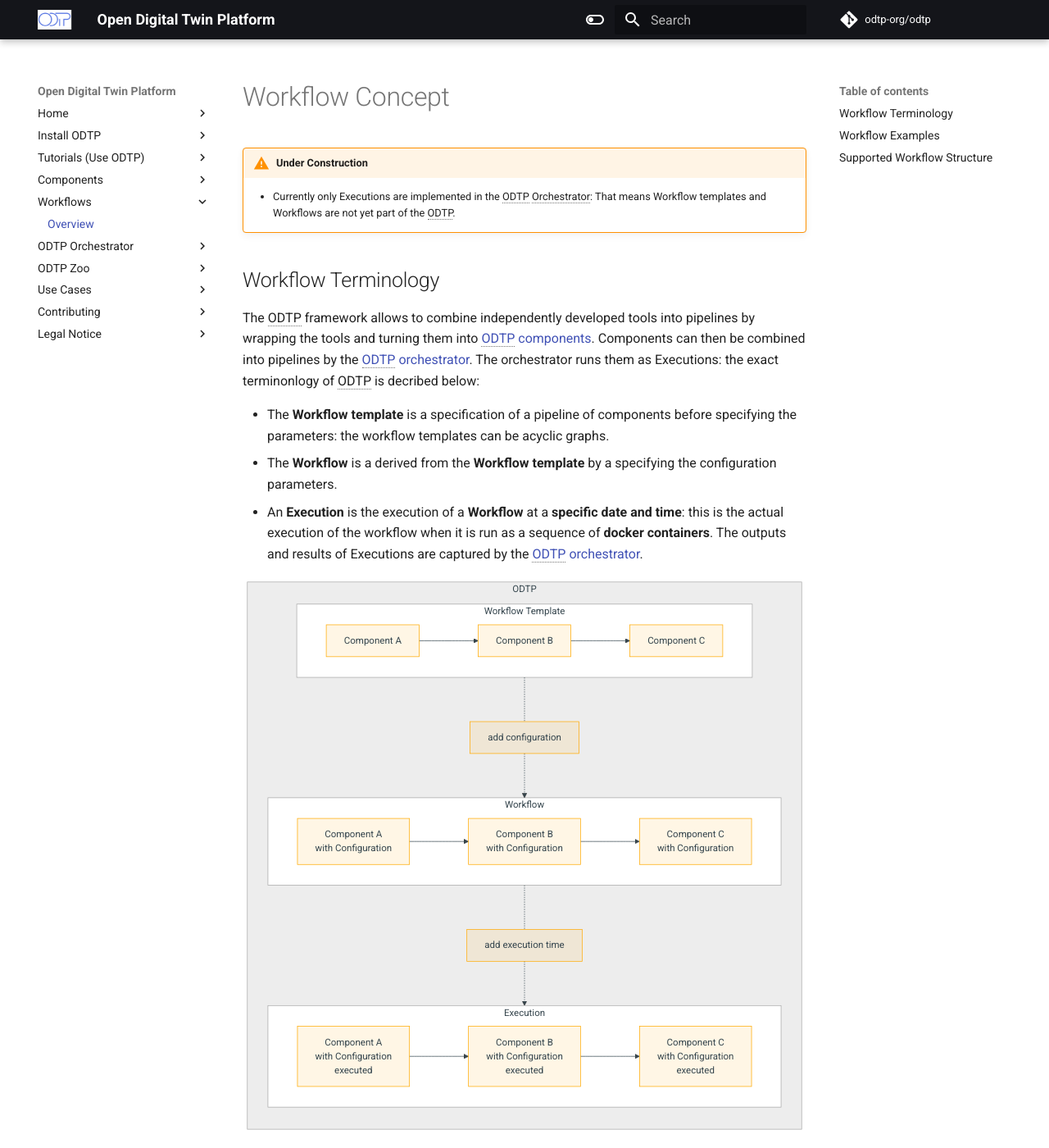
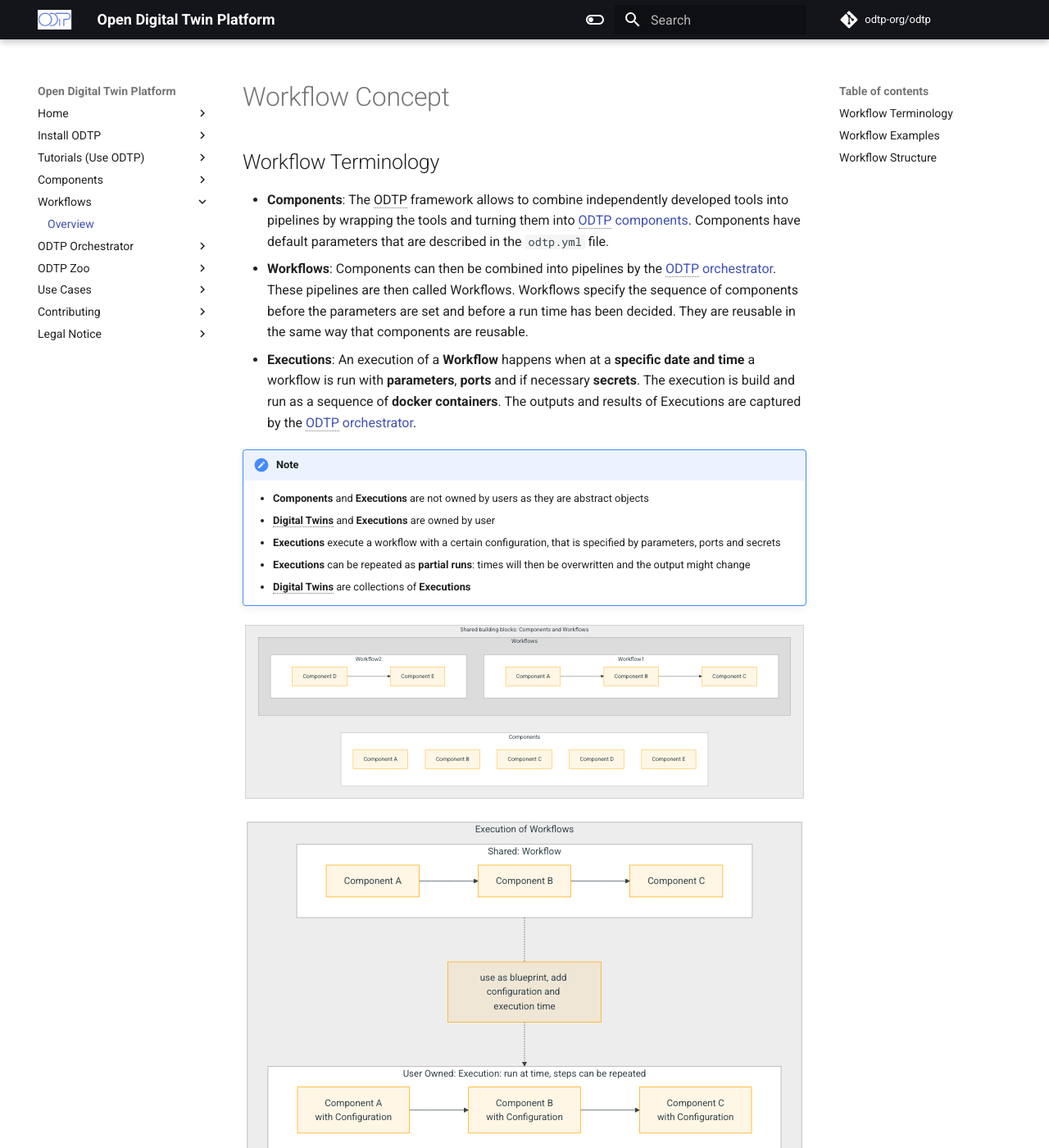
Before and after one commit to odtp-org/odtp-manuals, an MkDocs documentation site: the page built from docs/workflows/index.md, in a window 1280 px wide and 1400 px high. Shown: the whole window at 82% size. Built offline with MkDocs 1.6.1 and Material for MkDocs 9.7.7, drawn with Linux system fonts in a browser that asks for light colours; a script that is not in the unit is left out; comment, search, counter and statistics services are not loaded; some of the changed text lies outside the part shown.

Commit message:
feat: update workflow sections
workflows are now implemented in odtp therefore this section needs adaptations

````diff
--- a/docs/workflows/index.md
+++ b/docs/workflows/index.md
@@ -1,49 +1,76 @@
 # Workflow Concept
-
-!!! warning end "Under Construction"
-
-    - Currently only Executions are implemented in the ODTP Orchestrator: That means Workflow templates and Workflows are not yet part of the ODTP.
 
 ## Workflow Terminology
 
-The ODTP framework allows to combine independently developed tools into pipelines by wrapping the tools and turning them into [ODTP components](../components/index.md). Components can then be combined into pipelines by the [ODTP orchestrator](../orchestrator/index.md). The orchestrator runs them as Executions: the exact terminonlogy of ODTP is decribed below:
+- **Components**: The ODTP framework allows to combine independently developed tools into pipelines by wrapping the tools and turning them into [ODTP components](../components/index.md). Components have default parameters that are described in the `odtp.yml` file.
+- **Workflows**: Components can then be combined into pipelines by the [ODTP orchestrator](../orchestrator/index.md). These pipelines are then called Workflows. Workflows specify the sequence of components before the parameters are set and before a run time has been decided. They are reusable in the same way that components are reusable.
+- **Executions**: An execution of a **Workflow** happens when at a **specific date and time** a workflow is run with **parameters**, **ports** and if necessary **secrets**. The execution is build and run as a sequence of **docker containers**. The outputs and results of Executions are captured by the [ODTP orchestrator](../orchestrator/index.md).
 
-- The **Workflow template** is a specification of a pipeline of components before specifying the parameters: the workflow templates can be acyclic graphs.
-- The **Workflow** is a derived from the **Workflow template** by a specifying the configuration parameters.
-- An **Execution** is the execution of a **Workflow** at a **specific date and time**: this is the actual execution of the workflow when it is run as a sequence of **docker containers**. The outputs and results of Executions are captured by the [ODTP orchestrator](../orchestrator/index.md).
+!!! Note
+    - **Components** and **Executions** are not owned by users as they are abstract objects
+    - **Digital Twins** and **Executions** are owned by user
+    - **Executions** execute a workflow with a certain configuration, that is specified by parameters, ports and secrets
+    - **Executions** can be repeated as **partial runs**: times will then be overwritten and the output might change
+    - **Digital Twins** are collections of **Executions**
 
 ``` mermaid
 graph TB;
-    subgraph ODTP
-        direction TB
+    subgraph Shared building blocks: Components and Workflows
+        direction LR
+        subgraph CS[Components]
+            direction TB
+            A[Component A]
+            B[Component B]
+            C[Component C]
+            D[Component D]
+            E[Component E]
+        end
         CA0[Component A]
         CB0[Component B]
         CC0[Component C]
-        CA1[Component A <br/>with Configuration]
-        CB1[Component B <br/>with Configuration]
-        CC1[Component C <br/>with Configuration]
-        CA2[Component A <br/>with Configuration <br/>executed]
-        CB2[Component B <br/>with Configuration <br/>executed]
-        CC2[Component C <br/>with Configuration <br/>executed]
-        subgraph WT[Workflow Template]
-            direction LR
-            CA0 --> CB0
-            CB0 --> CC0
+        CD0[Component D]
+        CE0[Component E]
+        subgraph Workflows
+            direction TB
+            subgraph W1[Workflow1]
+                direction LR
+                CA0 --> CB0
+                CB0 --> CC0
+            end
+            subgraph W2[Workflow2]
+                direction LR
+                CD0 --> CE0
+            end
         end
-        subgraph W[Workflow]
+    end
+    style CS fill:white
+    style W1 fill:white
+    style W2 fill:white
+```
+
+
+``` mermaid
+graph TB;
+    subgraph Execution of Workflows
+        direction TB
+        CA1[Component A]
+        CB1[Component B]
+        CC1[Component C]
+        CA2[Component A <br/>with Configuration <br/>]
+        CB2[Component B <br/>with Configuration <br/>]
+        CC2[Component C <br/>with Configuration <br/>]
+        subgraph W[Shared: Workflow]
             direction LR
             CA1 --> CB1
             CB1 --> CC1
         end
-        subgraph E[Execution]
+        subgraph E[User Owned: Execution: run at time, steps can be repeated]
             direction LR
             CA2 --> CB2
             CB2 --> CC2
         end
-        WT -.- c[add configuration] -.-> W
-        W -.- t[add execution time] -.-> E
+        W -.- t[use as blueprint, add configuration and execution time] -.-> E
     end
-style WT fill:white
 style W fill:white
 style E fill:white
 ```
@@ -52,7 +79,7 @@ style E fill:white
 
 See the [use cases](../usecases/index.md) for workflow examples
 
-## Supported Workflow Structure
+## Workflow Structure
 
 Currently the [ODTP orchestrator](../orchestrator/index.md) supports only linear workflows. But it is planned to also support acyclic graphs in the future, see our [roadmap](../orchestrator/roadmap.md)
 
````
